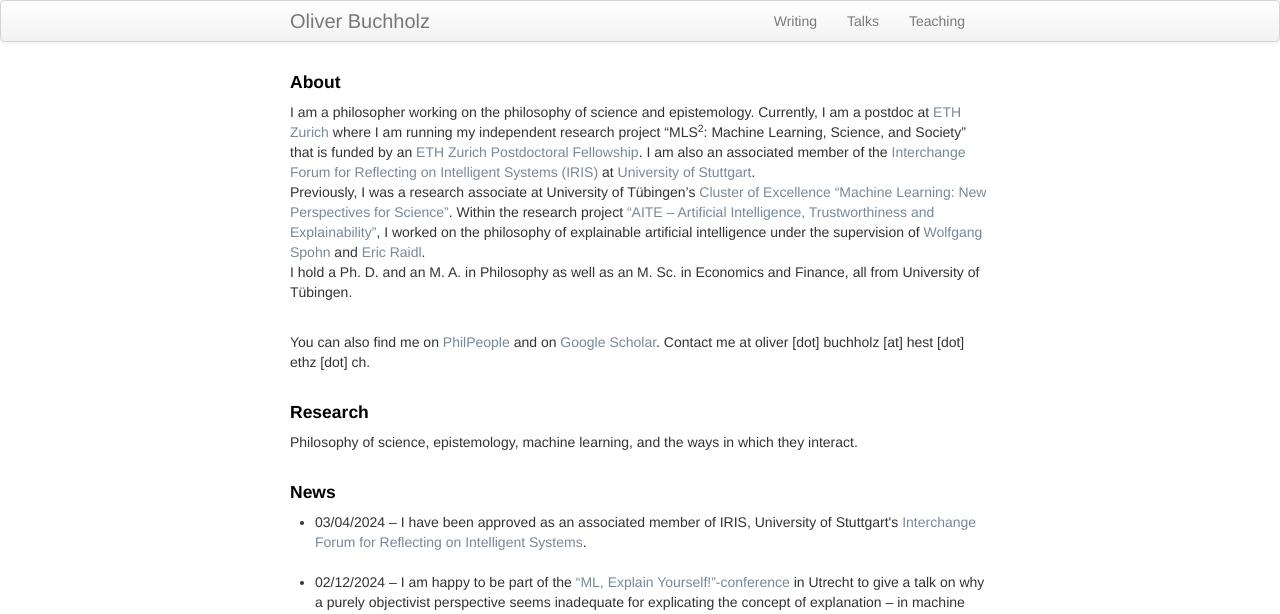
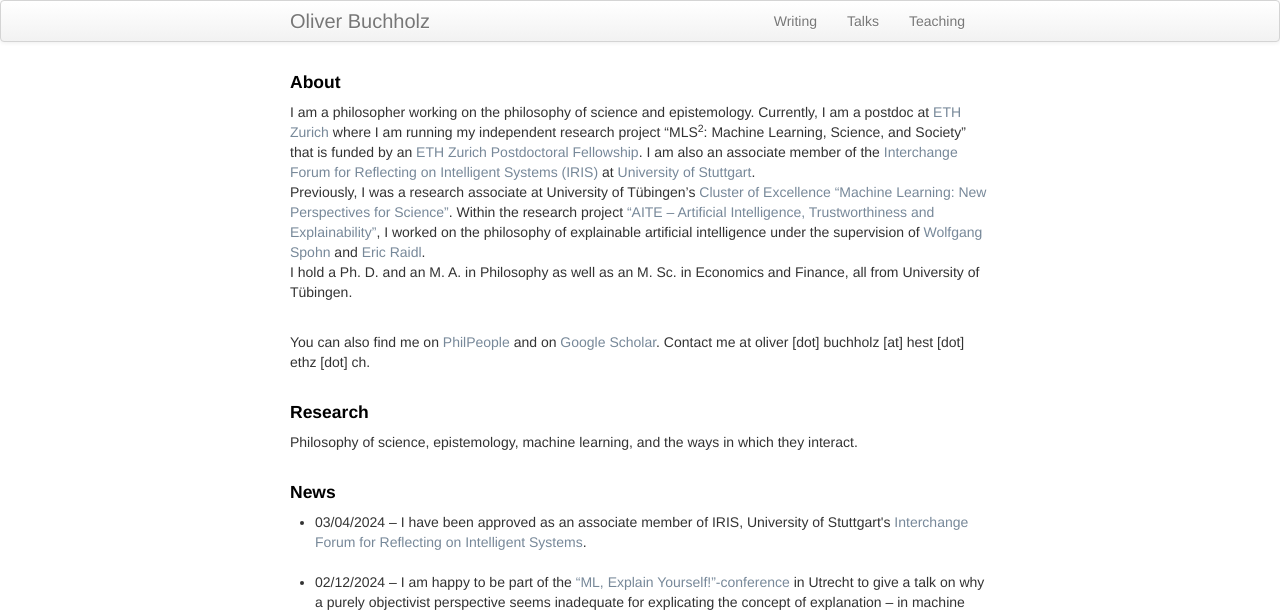
Before and after one commit to oliverbuchholz/oliverbuchholz.github.io, a Jekyll site: the page built from index.md, in a window 1280 px wide. Shown: the top 614 px of the page. Built offline with Jekyll 4.4.1, drawn with Linux system fonts in a browser that asks for light colours.

Commit message:
Update index.md

```diff
--- a/index.md
+++ b/index.md
@@ -7,7 +7,7 @@ keywords: Buchholz, Oliver, philosophy, machine learning, phd, postdoc, Tübinge
 
 <h4> About </h4>
 
-I am a philosopher working on the philosophy of science and epistemology. Currently, I am a postdoc at <a href="https://ethz.ch/en.html" target="_blank">ETH Zurich</a> where I am running my independent research project &ldquo;MLS<sup>2</sup>: Machine Learning, Science, and Society&rdquo; that is funded by an <a href="https://ethz.ch/en/research/research-promotion/eth-fellowships.html" target="_blank">ETH Zurich Postdoctoral Fellowship</a>. I am also an associated member of the <a href="https://www.iris.uni-stuttgart.de/" target="_blank">Interchange Forum for Reflecting on Intelligent Systems (IRIS)</a> at <a href="https://www.uni-stuttgart.de/en/" target="_blank">University of Stuttgart</a>.<br>
+I am a philosopher working on the philosophy of science and epistemology. Currently, I am a postdoc at <a href="https://ethz.ch/en.html" target="_blank">ETH Zurich</a> where I am running my independent research project &ldquo;MLS<sup>2</sup>: Machine Learning, Science, and Society&rdquo; that is funded by an <a href="https://ethz.ch/en/research/research-promotion/eth-fellowships.html" target="_blank">ETH Zurich Postdoctoral Fellowship</a>. I am also an associate member of the <a href="https://www.iris.uni-stuttgart.de/" target="_blank">Interchange Forum for Reflecting on Intelligent Systems (IRIS)</a> at <a href="https://www.uni-stuttgart.de/en/" target="_blank">University of Stuttgart</a>.<br>
 Previously, I was a research associate at University of T&uuml;bingen's <a href = "https://uni-tuebingen.de/en/research/core-research/cluster-of-excellence-machine-learning/home/" target = "_blank">Cluster of Excellence &ldquo;Machine Learning: New Perspectives for Science&rdquo;</a>. Within the research project <a href = "https://sites.google.com/view/aiteproject/project" target = "_blank">&ldquo;AITE &ndash; Artificial Intelligence, Trustworthiness and Explainability&rdquo;</a>, I worked on the philosophy of explainable artificial intelligence under the supervision of <a href="https://www.philosophie.uni-konstanz.de/ag-spohn/personen/prof-dr-wolfgang-spohn/" target="_blank">Wolfgang Spohn</a> and <a href="https://scholar.google.de/citations?user=MpJaE0wAAAAJ&hl=de" target="_blank">Eric Raidl</a>.<br>
 I hold a Ph. D. and an M. A. in Philosophy as well as an M. Sc. in Economics and Finance, all from University of T&uuml;bingen.<br><br>
 
@@ -22,7 +22,7 @@ Philosophy of science, epistemology, machine learning, and the ways in which the
 <h4> News </h4>
 
 <ul>
-<li> 03/04/2024 &ndash; I have been approved as an associated member of IRIS, University of Stuttgart's <a href="https://www.iris.uni-stuttgart.de/" target="_blank">Interchange Forum for Reflecting on Intelligent Systems</a>.<br><br>
+<li> 03/04/2024 &ndash; I have been approved as an associate member of IRIS, University of Stuttgart's <a href="https://www.iris.uni-stuttgart.de/" target="_blank">Interchange Forum for Reflecting on Intelligent Systems</a>.<br><br>
 </li>
 
 <li> 02/12/2024 &ndash; I am happy to be part of the <a href="https://www.lse.ac.uk/philosophy/events/imre-lakatos-centenary-conference/" target="_blank">&ldquo;ML, Explain Yourself!&rdquo;-conference</a> in Utrecht to give a talk on why a purely objectivist perspective seems inadequate for explicating the concept of explanation &ndash; in machine learning, but also in more general contexts.<br><br>
```
